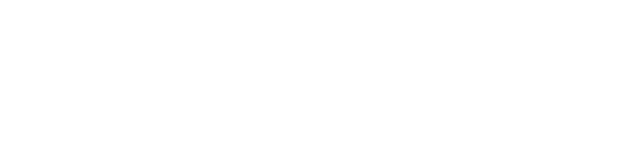
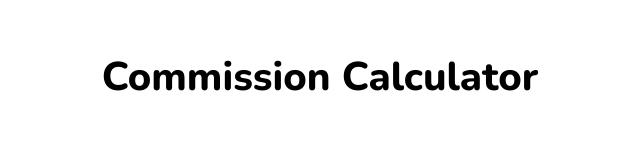
Before and after one commit to zardes42/commision-calculator, a plain HTML site: page index.html in a window 1280 px wide. Shown: the whole page, without its empty margins (320-960 px from the left). Drawn offline with nearby package versions, Linux system fonts and the light colour scheme.

Commit message:
adds  main header text and animations

```diff
--- a/index.html
+++ b/index.html
@@ -8,6 +8,13 @@
         <link rel="stylesheet" href="styles.css">
     </head>
     <body>
+        <main class="home-page">
+            <h1 class="main-header">Commission Calculator</h1>
+            <div>
+
+            </div>
+
+        </main>
 
         <script src="main.js"></script>
     </body>
--- a/styles.css
+++ b/styles.css
@@ -5,4 +5,36 @@
 }
 body{
     font-family: 'Nunito', sans-serif;
+    width: 100vw;
+    height: 95vh;
+
 }
+.home-page{
+    position: relative;
+    width: inherit;
+    text-align: center;
+}
+.main-header{
+    padding-top: 60px;
+    font-size: 40px;
+    font-weight: 770;
+    transition: .7s;
+    animation: flyInTop;
+    animation-duration: 1s;
+    animation-timing-function: ease-in;
+    animation-fill-mode: backwards;
+}
+@keyframes flyInTop {
+    0%{
+        opacity: 0;
+        transform: translateY(-35px);
+    }
+    100%{
+        opacity: 1;
+        transform: translateY(0px);
+    }
+
+}
+.main-header:hover{
+    transform: translateY(-10px);
+}
```
